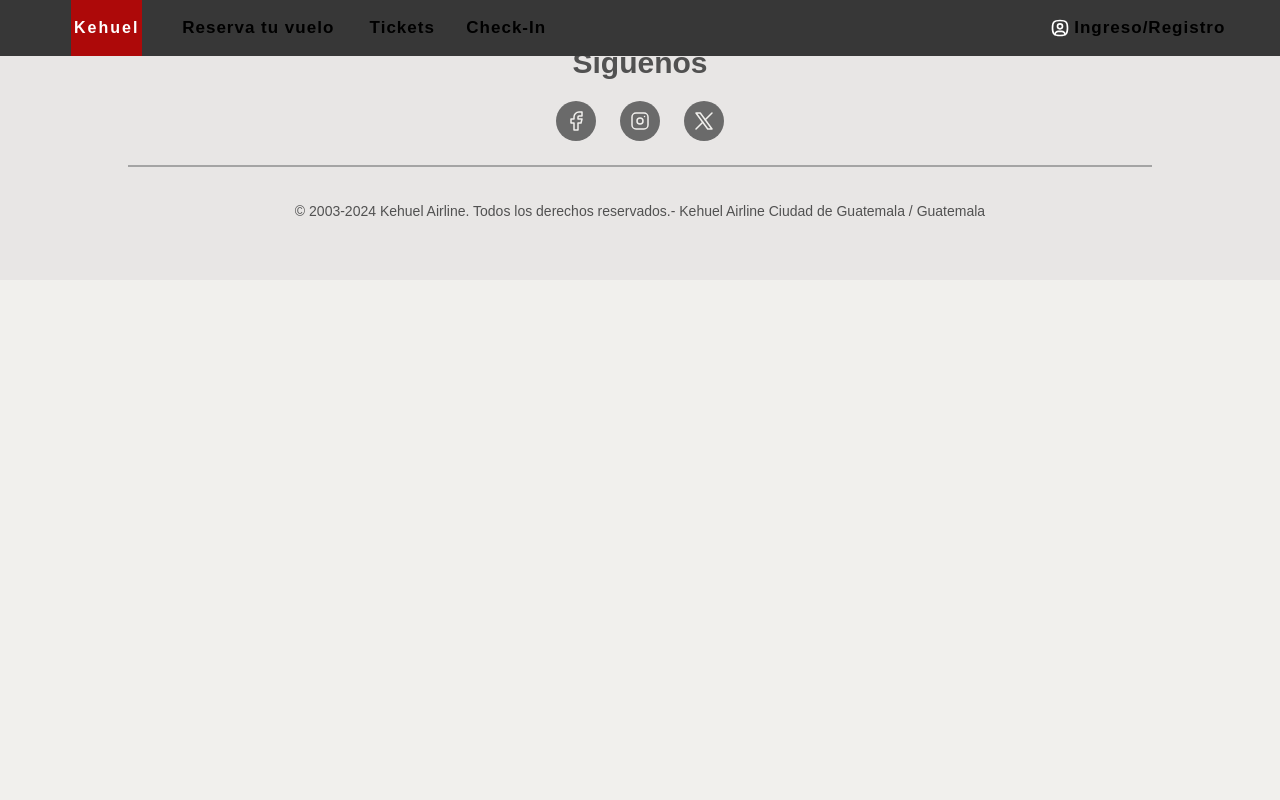
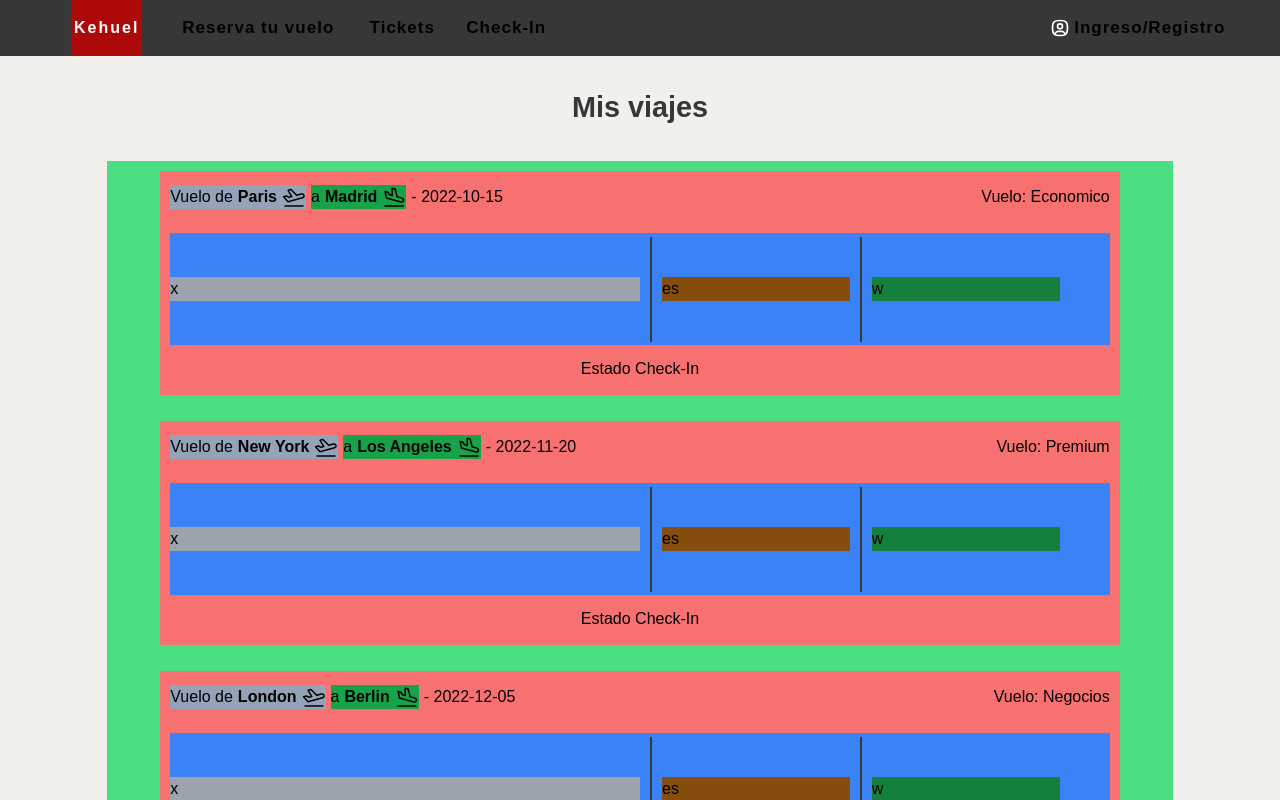
Before and after one commit to H4rr1ss/SEMI1_1S2024_PROYECTO_A_20, a Next.js app in the folder frontend/: page /tus-tickets in a window 1280 px wide. Shown: the top 800 px of the page. Built offline with nearby package versions, Linux system fonts and the light colour scheme; a web font is replaced by a local one.

Commit message:
[add]: Base de vista tickets

```diff
--- a/frontend/src/app/(airline)/tus-tickets/page.tsx
+++ b/frontend/src/app/(airline)/tus-tickets/page.tsx
@@ -1,8 +1,57 @@
+import './tickets.css'
+import { client } from '@/seed/seed'
 
 export default function Tickets() {
   return (
-    <div>
-      <h1>Tickets Page</h1>
+    <div className="tickets flex flex-col items-center flex-grow h-auto w-full mt-14">
+      <h1>Mis viajes</h1>
+      <div className="box flex flex-col items-center bg-green-400 w-5/6 mb-8 h-auto">
+      {client.tickets.map((t, index) => (
+        <div className="ticket bg-red-400 w-11/12 h-56" key={index}>
+          <div className="header flex justify-between items-center w-full h-8">
+            <div className="travel flex">
+              <div className="icon flex bg-slate-400">
+                <h2>{"Vuelo de "}</h2>
+                <label>{t.origin}</label>
+                <svg xmlns="http://www.w3.org/2000/svg" className="icon icon-tabler icon-tabler-plane-departure" width="24" height="24" viewBox="0 0 24 24" stroke-width="1.5" stroke="#000000" fill="none" stroke-linecap="round" stroke-linejoin="round">
+                  <path stroke="none" d="M0 0h24v24H0z" fill="none"/>
+                  <path d="M14.639 10.258l4.83 -1.294a2 2 0 1 1 1.035 3.863l-14.489 3.883l-4.45 -5.02l2.897 -.776l2.45 1.414l2.897 -.776l-3.743 -6.244l2.898 -.777l5.675 5.727z" />
+                  <path d="M3 21h18" />
+                </svg>
+              </div>
+              <div className="icon flex bg-green-600">
+                <h2>{"a "}</h2>
+                <label>{t.destination}</label>
+                <svg xmlns="http://www.w3.org/2000/svg" className="icon icon-tabler icon-tabler-plane-arrival" width="24" height="24" viewBox="0 0 24 24" stroke-width="1.5" stroke="#000000" fill="none" stroke-linecap="round" stroke-linejoin="round">
+                  <path stroke="none" d="M0 0h24v24H0z" fill="none"/>
+                  <path d="M15.157 11.81l4.83 1.295a2 2 0 1 1 -1.036 3.863l-14.489 -3.882l-1.345 -6.572l2.898 .776l1.414 2.45l2.898 .776l-.12 -7.279l2.898 .777l2.052 7.797z" />
+                  <path d="M3 21h18" />
+                </svg>
+              </div>
+              <h3>{" - " + t.date}</h3>
+            </div>
+            <h2>{"Vuelo: " + t.typeFlight}</h2>
+          </div>
+
+          <div className="content flex items-center bg-blue-500 mt-5 h-28">
+            <div className="info-l w-2/4 bg-gray-400">
+              x
+            </div>
+            <div className="line"></div>
+            <div className="info-c w-1/5 bg-yellow-800">
+              es
+            </div>
+            <div className="line"></div>
+            <div className="info-r w-1/5 bg-green-700">
+              w
+            </div>
+          </div>
+            <div className="footer flex mt-3 justify-center w-full">
+              <label>Estado Check-In</label>
+            </div>
+        </div>
+      ))}
+      </div>
     </div>
   )
 }
--- /dev/null
+++ b/frontend/src/app/(airline)/tus-tickets/tickets.css
@@ -0,0 +1,40 @@
+.tickets h1{
+    margin-top: 30px;
+    margin-bottom: 32px;
+    font-size: 1.8rem;
+    font-weight: 700;
+    color: #373737;
+}
+
+.tickets .box{
+    padding: 10px 10px 10px 10px;
+    gap: 26px;
+}
+
+.tickets .ticket{
+    padding: 10px 10px 10px 10px;
+}
+
+.tickets .ticket .travel{
+    gap: 5px;
+}
+
+.tickets .ticket .travel .icon{
+    gap: 5px;
+}
+.tickets .ticket .travel .icon label{
+    font-weight: bold;
+}
+
+
+
+
+
+.tickets .ticket .content{
+    gap: 10px;
+}
+.tickets .ticket .content .line{
+    border: 1px solid #373737;
+    height: 105px;
+    width: 1px;
+}
```
